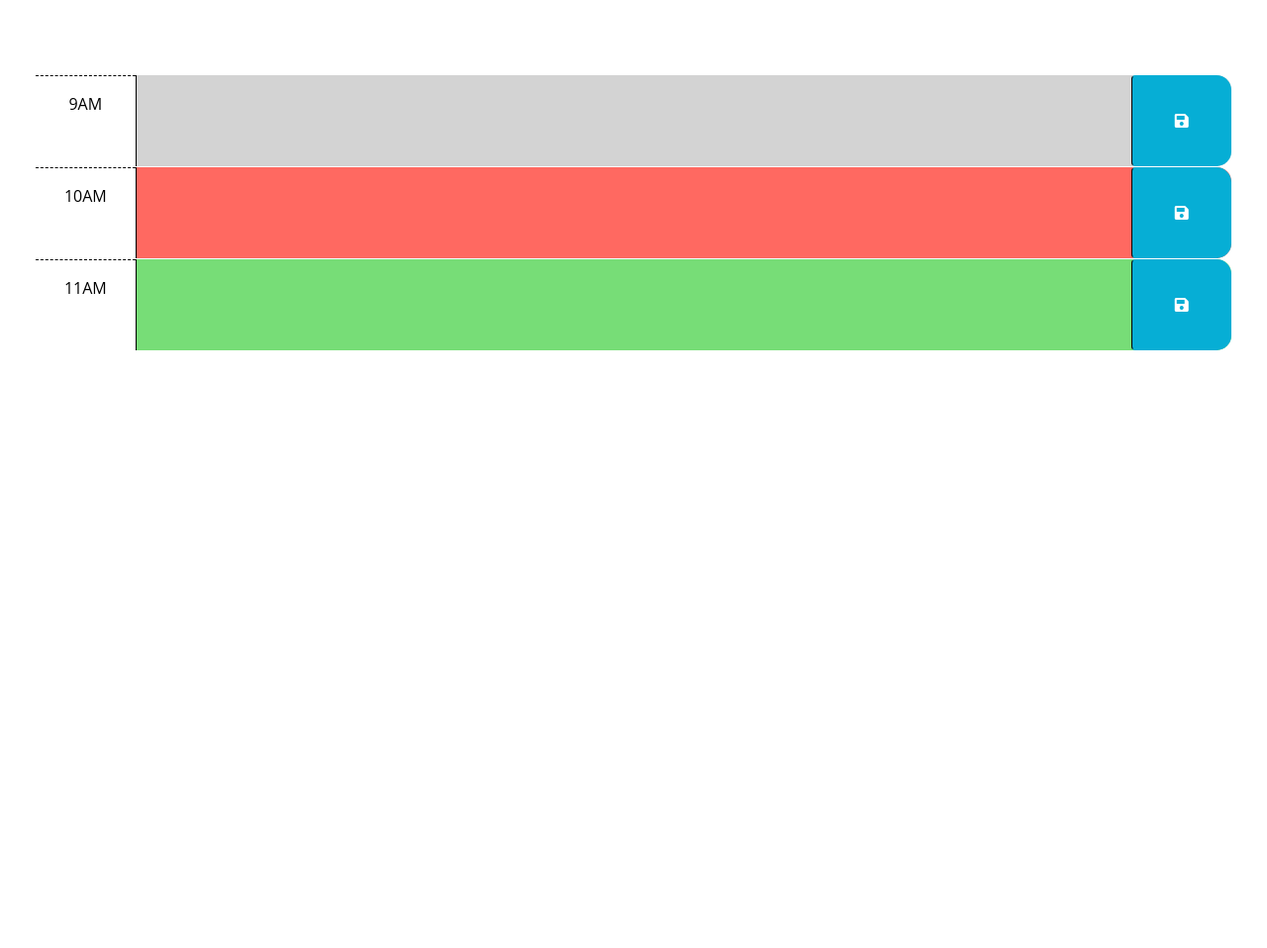
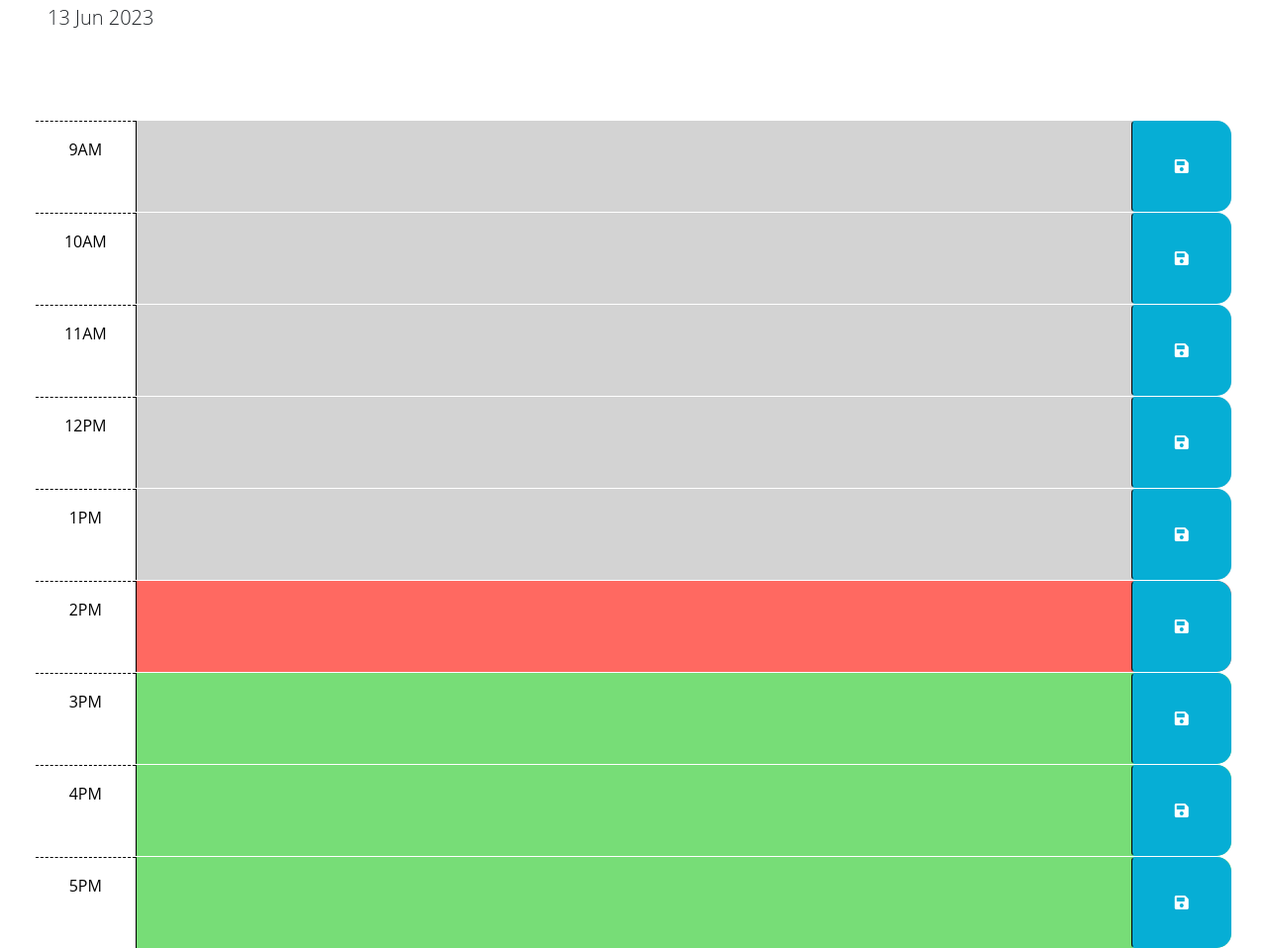
Before and after one commit to ShaneNick/Work-Day-Scheduler, a plain HTML site: page index.html in a window 1280 px wide. Shown: the part 176-1134 px from the top of the page at 99% size. Before the commit the page ends 800 px from the top, so only its background shows below. Drawn offline with nearby package versions, Linux system fonts and the light colour scheme.

Commit message:
added js

```diff
--- a/index.html
+++ b/index.html
@@ -67,7 +67,56 @@
           <i class="fas fa-save" aria-hidden="true"></i>
         </button>
       </div>
+
+
+    <div id="hour-12" class="row time-block">
+      <div class="col-2 col-md-1 hour text-center py-3">12PM</div>
+      <textarea class="col-8 col-md-10 description" rows="3"> </textarea>
+      <button class="btn saveBtn col-2 col-md-1" aria-label="save">
+        <i class="fas fa-save" aria-hidden="true"></i>
+      </button>
     </div>
+
+    <div id="hour-1" class="row time-block">
+      <div class="col-2 col-md-1 hour text-center py-3">1PM</div>
+      <textarea class="col-8 col-md-10 description" rows="3"> </textarea>
+      <button class="btn saveBtn col-2 col-md-1" aria-label="save">
+        <i class="fas fa-save" aria-hidden="true"></i>
+      </button>
+    </div>
+
+    <div id="hour-2" class="row time-block">
+      <div class="col-2 col-md-1 hour text-center py-3">2PM</div>
+      <textarea class="col-8 col-md-10 description" rows="3"> </textarea>
+      <button class="btn saveBtn col-2 col-md-1" aria-label="save">
+        <i class="fas fa-save" aria-hidden="true"></i>
+      </button>
+    </div>
+
+    <div id="hour-3" class="row time-block">
+      <div class="col-2 col-md-1 hour text-center py-3">3PM</div>
+      <textarea class="col-8 col-md-10 description" rows="3"> </textarea>
+      <button class="btn saveBtn col-2 col-md-1" aria-label="save">
+        <i class="fas fa-save" aria-hidden="true"></i>
+      </button>
+    </div>
+
+    <div id="hour-4" class="row time-block">
+      <div class="col-2 col-md-1 hour text-center py-3">4PM</div>
+      <textarea class="col-8 col-md-10 description" rows="3"> </textarea>
+      <button class="btn saveBtn col-2 col-md-1" aria-label="save">
+        <i class="fas fa-save" aria-hidden="true"></i>
+      </button>
+    </div>
+
+    <div id="hour-5" class="row time-block">
+      <div class="col-2 col-md-1 hour text-center py-3">5PM</div>
+      <textarea class="col-8 col-md-10 description" rows="3"> </textarea>
+      <button class="btn saveBtn col-2 col-md-1" aria-label="save">
+        <i class="fas fa-save" aria-hidden="true"></i>
+      </button>
+    </div>
+  </div>
 
     <script src="https://cdnjs.cloudflare.com/ajax/libs/jquery/3.2.1/jquery.min.js"></script>
     <script src="https://cdn.jsdelivr.net/npm/dayjs@1.11.3/dayjs.min.js"
--- a/script.js
+++ b/script.js
@@ -1,23 +1,41 @@
-// Wrap all code that interacts with the DOM in a call to jQuery to ensure that
-// the code isn't run until the browser has finished rendering all the elements
-// in the html.
 $(function () {
-  // TODO: Add a listener for click events on the save button. This code should
-  // use the id in the containing time-block as a key to save the user input in
-  // local storage. HINT: What does `this` reference in the click listener
-  // function? How can DOM traversal be used to get the "hour-x" id of the
-  // time-block containing the button that was clicked? How might the id be
-  // useful when saving the description in local storage?
-  //
-  // TODO: Add code to apply the past, present, or future class to each time
-  // block by comparing the id to the current hour. HINTS: How can the id
-  // attribute of each time-block be used to conditionally add or remove the
-  // past, present, and future classes? How can Day.js be used to get the
-  // current hour in 24-hour time?
-  //
-  // TODO: Add code to get any user input that was saved in localStorage and set
-  // the values of the corresponding textarea elements. HINT: How can the id
-  // attribute of each time-block be used to do this?
-  //
-  // TODO: Add code to display the current date in the header of the page.
+  // Display the current date in the header of the page.
+  let currentDay = dayjs().format('D MMM YYYY');
+  $('#currentDay').text(currentDay);
+
+  $('.time-block').each(function() {
+    let hour = parseInt($(this).attr('id').split('-')[1]);
+    let currentHour = dayjs().hour();
+
+    // Convert hour to 24-hour format
+    if (hour < 9) { // if hour is less than 9 (i.e., 1-8), it's in the afternoon
+      hour += 12;
+    }
+    // Remove any existing classes
+    $(this).removeClass('past present future');
+
+    // Add appropriate class
+    if (hour < currentHour) {
+      $(this).addClass('past');
+    } else if (hour === currentHour) {
+      $(this).addClass('present');
+    } else {
+      $(this).addClass('future');
+    }
+
+    // Get any saved events from local storage
+    let event = localStorage.getItem('hour-' + hour);
+    if (event) {
+      $(this).find('.description').val(event);
+    }
+  });
+
+  // Add a listener for click events on the save button
+  $('.saveBtn').click(function() {
+    let hour = $(this).parent().attr('id').split('-')[1];
+    let event = $(this).siblings('.description').val();
+
+    // Save the event in local storage
+    localStorage.setItem('hour-' + hour, event);
+  });
 });
```
